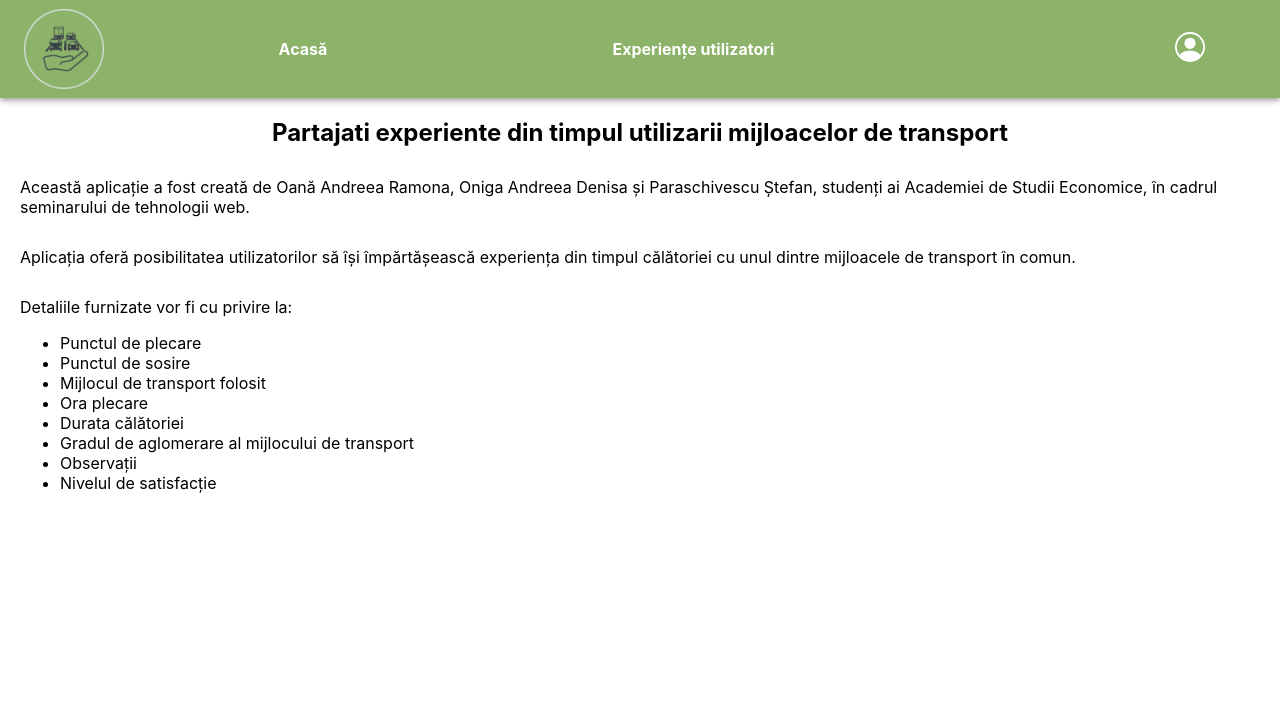
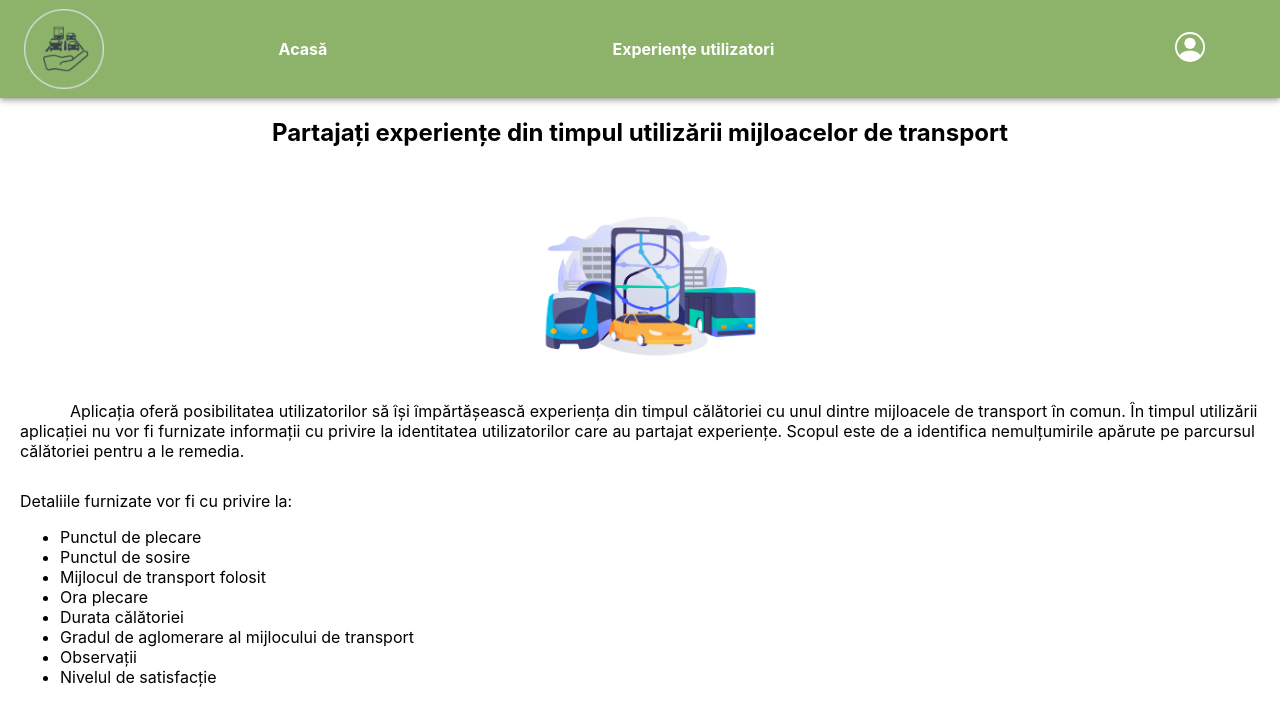
Before and after one commit to AndreeaDeenisa/Reactive-frontend, a React (Create React App) app: page / in a window 1280 px wide. Shown: the top 724 px of the page. Built offline with nearby package versions, Linux system fonts and the light colour scheme.

Commit message:
ultimele modificari front

```diff
--- a/src/Components/Acasa.js
+++ b/src/Components/Acasa.js
@@ -4,14 +4,13 @@ import { Typography } from "@material-ui/core";
 function Acasa() {
     return (
         <>
-            <h2>Partajati experiente din timpul utilizarii mijloacelor de transport</h2>
+            <h2>Partajați experiențe din timpul utilizării mijloacelor de transport</h2> <br></br><br></br>
+            <img id="acasa" src="logo2.png" />
+            <br></br>
             <Typography variant="h6"></Typography>
             <div>
-                <p>
-                    Această aplicație a fost creată de Oană Andreea Ramona, Oniga Andreea Denisa și Paraschivescu Ștefan, studenți ai Academiei de Studii Economice, în cadrul seminarului de tehnologii web.
-                </p>
-                <p>
-                    Aplicația oferă posibilitatea utilizatorilor să își împărtășească experiența din timpul călătoriei cu unul dintre mijloacele de transport în comun.
+                <p id="parag">
+                    Aplicația oferă posibilitatea utilizatorilor să își împărtășească experiența din timpul călătoriei cu unul dintre mijloacele de transport în comun. În timpul utilizării aplicației nu vor fi furnizate informații cu privire la identitatea utilizatorilor care au partajat experiențe. Scopul este de a identifica nemulțumirile apărute pe parcursul călătoriei pentru a le remedia.
                 </p>
                 <p>
                     Detaliile furnizate vor fi cu privire la:
@@ -27,9 +26,6 @@ function Acasa() {
                     </ul>
                 </p>
             </div>
-            {/* <div>
-                <img src={require('src\imagini\logo2.png')} />
-            </div> */}
         </>
     );
 }
--- a/src/Components/CreeazaCont.js
+++ b/src/Components/CreeazaCont.js
@@ -17,14 +17,14 @@ async function createUser(credentials) {
             })
         })
         if (res.status == 200)
-            alert("Verifica mail-ul pentru activare")
+            alert("Verifica email-ul pentru activare")
         else {
             console.log(res);
-            alert("error")
+            alert("Username existent/ mail invalid/ parolă incorectă: minim 8 caractere(cel puțin 1 literă mare, 1 literă mică, 1 cifră, 1 caracter special)")
         }
     }
     else
-        alert('passwords don.t match');
+        alert('Parolele nu se potrivesc');
 
 }
 
@@ -44,10 +44,6 @@ export default function CreeazaCont({ setToken }) {
             cpassword
         });
     }
-
-    // const handleBack = async e => {
-    //     e.preventDefault();
-    // }
 
     return (
         <div className="login-wrapper">
--- a/src/Components/Login.js
+++ b/src/Components/Login.js
@@ -24,7 +24,7 @@ export default function Login({ setToken }) {
         }
         else {
             console.log(res);
-            alert("error")
+            alert("Username incorect/parolă incorectă!")
         }
     }
     const navigate = useNavigate()
@@ -53,7 +53,7 @@ export default function Login({ setToken }) {
                     <input type="password" onChange={e => setPassword(e.target.value)} />
                 </label>
                 <div>
-                    <button type="submit" >Autentifică</button>
+                    <button type="submit">Autentifică</button>
                 </div>
                 <div class="container-password">
                     <span >Vrei să îți creezi un
--- a/src/Components/ReseteazaParola.js
+++ b/src/Components/ReseteazaParola.js
@@ -13,7 +13,7 @@ async function resetPassword(credentials) {
         })
     })
     if (res.status == 200)
-        alert("parola resetata")
+        alert("După validarea adresei de email, veți primi un email cu noua parolă.")
     else {
         console.log(res);
         alert("error")
--- a/src/Components/SetariCont.js
+++ b/src/Components/SetariCont.js
@@ -23,14 +23,14 @@ async function changeUser(credentials) {
             body: JSON.stringify(obj)
         })
         if (res.status == 201)
-            alert("yey")
+            alert("Acțiune realizată cu succes!")
         else {
             console.log(res);
-            alert("error")
+            alert("Mail invalid/parolă incorectă: minim 8 caractere(cel puțin 1 literă mare, 1 literă mică, 1 cifră, 1 caracter special)")
         }
     }
     else
-        alert('passwords don.t match');
+        alert('Parolele nu se potrivesc');
 
 }
 
@@ -46,7 +46,7 @@ async function deleteUser(credentials) {
         })
     })
     if (res.status == 200)
-        alert("user deleted")
+        alert("Odată ce vă deconectați, contul va fi șters.")
     else {
         console.log(res);
         alert("error")
@@ -73,22 +73,22 @@ export default function UpdateCont({ setToken }) {
             <h1>Update cont</h1>
             <form onSubmit={handleSubmit}>
                 <label>
-                    <p>Schimba email</p>
+                    <p>Schimbă email</p>
                     <input type="text" onChange={e => setEmail(e.target.value)} />
                 </label>
                 <label>
-                    <p>Parolă noua</p>
+                    <p>Schimbă parola</p>
                     <input type="password" onChange={e => setPassword(e.target.value)} />
                 </label>
                 <label>
-                    <p>Confirmă parola noua</p>
+                    <p>Confirmă parola nouă</p>
                     <input type="password" onChange={e => setCPassword(e.target.value)} />
                 </label>
                 <div>
-                    <button type="userButton">Update cont</button>
+                    <button type="userButton">Actualizează cont</button>
                 </div>
                 <div>
-                    <button type="userButton" onClick={deleteUser}>Sterge cont</button>
+                    <button type="userButton" onClick={deleteUser}>Șterge cont</button>
                 </div>
             </form >
         </div >
--- a/src/index.css
+++ b/src/index.css
@@ -138,6 +138,7 @@ button[type="submit"] {
   color: #fff;
   box-shadow: 0 0 40px 40px #8cb369 inset, 0 0 0 0 #8cb369;
   transition: all 150ms ease-in-out;
+  margin-left: 43px;
 }
 
 button:hover[type="submit"] {
@@ -293,3 +294,13 @@ textarea {
   box-sizing: border-box;
   background-color: #8cb369;
 }
+
+
+#acasa{
+  width: 300px;
+  height: 160px;
+}
+
+#parag{
+  text-indent: 50px;
+}
```
Also changed, not shown: public/logo2.png (added), 1 other file (tests, documents, lock files or other folders).
